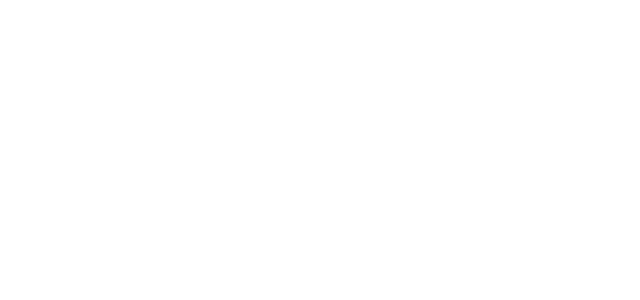
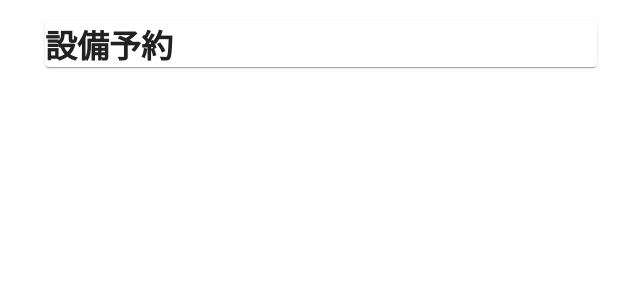
Before and after one commit to DaiKodama/web-app-workshop, a React app: page /reservationfacilitylist in a window 1280 px wide. Shown: the top 300 px of the page, without its empty margins (319-959 px from the left). Built offline with nearby package versions, Linux system fonts and the light colour scheme.

Commit message:
設備一覧

```diff
--- a/src/components/Facility.tsx
+++ b/src/components/Facility.tsx
@@ -21,12 +21,12 @@
   system: {
     createDate: new Date(),
     createUser: {
-      displayName: 'ebihara kenji',
+      displayName: 'dai kodama',
       email: '',
       face: 'https://bit.ly/3pM3urc',
     },
     lastUpdateUser: {
-      displayName: 'ebihara kenji',
+      displayName: 'dai kodama',
       email: '',
       face: 'https://bit.ly/3pM3urc',
     },
--- a/src/components/Reservation.tsx
+++ b/src/components/Reservation.tsx
@@ -19,28 +19,22 @@
 import MenuItem from "@material-ui/core/MenuItem";
 import FormControl from "@material-ui/core/FormControl";
 
-const dummyFacilities: IFacility[] = [
+export const dummyFacilities: IFacility[] = [
   {
     id: '01',
     name: '設備００１',
-    // ダミーデータのため不必要なデータの定義は省略
-    // eslint-disable-next-line @typescript-eslint/no-explicit-any
     system: {} as any,
     note: '',
   },
   {
     id: '02',
     name: '設備００２',
-    // ダミーデータのため不必要なデータの定義は省略
-    // eslint-disable-next-line @typescript-eslint/no-explicit-any
     system: {} as any,
     note: '',
   },
   {
     id: '03',
     name: '設備００３',
-    // ダミーデータのため不必要なデータの定義は省略
-    // eslint-disable-next-line @typescript-eslint/no-explicit-any
     system: {} as any,
     note: '',
   },
@@ -56,12 +50,12 @@
   system: {
     createDate: new Date(),
     createUser: {
-      displayName: 'ebihara kenji',
+      displayName: 'dai kodama',
       email: '',
       face: 'https://bit.ly/3pM3urc',
     },
     lastUpdateUser: {
-      displayName: 'ebihara kenji',
+      displayName: 'dai kodama',
       email: '',
       face: 'https://bit.ly/3pM3urc',
     },
--- /dev/null
+++ b/src/components/ReservationFacilityList.tsx
@@ -0,0 +1,36 @@
+import React, { useState } from "react";
+import makeStyles from '@material-ui/core/styles/makeStyles';
+import { Paper } from "@material-ui/core";
+import Container from '@material-ui/core/Container/Container';
+import { IFacility } from '../models/IFacility';
+
+const useStyle = makeStyles((theme) => ({
+  root: {
+    '& .MuiTextField-root': {
+      margin: theme.spacing(1),
+    },
+  },
+  paper: {
+    padding: theme.spacing(1),
+  },
+}));
+
+type Props = JSX.IntrinsicElements['div'] & {
+  facility: IFacility;
+};
+
+export const ReservationFacilityList: React.FC<Props> = (props) => {
+  const style = useStyle();
+  const {
+    facility,
+  } = props;
+  console.log(facility)
+
+  return(
+    <Container maxWidth="sm" className={style.root}>
+      <Paper>
+      <h1>設備予約</h1>
+      </Paper>
+    </Container>
+  )
+}
--- a/src/components/ReservationListHeader.tsx
+++ b/src/components/ReservationListHeader.tsx
@@ -29,6 +29,9 @@
     top: "-2em",
     marginBottom: "-1.5em",
   },
+  reserve: {
+    marginRight:"20px",
+  }
 }));
 
 export const ReservationListHeader: React.FC = () => {
@@ -66,6 +69,9 @@
         </div>
       </div>
       <div className={styles.actions}>
+        <Button className={styles.reserve} variant="contained" color="primary" component={ Link } to="/reservationfacilityList/">
+          予約一覧
+        </Button>
         <Button variant="contained" color="primary" component={ Link } to="/facility/">
           設備の登録
         </Button>
--- a/src/components/Routing.tsx
+++ b/src/components/Routing.tsx
@@ -3,10 +3,12 @@
 import { Reservation } from './Reservation';
 import { Facility } from './Facility'
 import { ReservationList } from './ReservationList';
+import { ReservationFacilityList } from './ReservationFacilityList';
 
 export const Routing: React.FC = () => {
   return (
     <Switch>
+      <Route path="/reservationfacilitylist" component={ReservationFacilityList} />
       <Route path="/reservation" component={Reservation} />
       <Route path="/facility" component={Facility}/>
       <Route path="/" exact component={ReservationList}/>
--- a/src/index.tsx
+++ b/src/index.tsx
@@ -6,6 +6,7 @@
 import 'dayjs/locale/ja';
 import dayjs, { Dayjs } from 'dayjs';
 import { Routing } from './components/Routing'
+
 
 dayjs.locale('ja');
 
```
